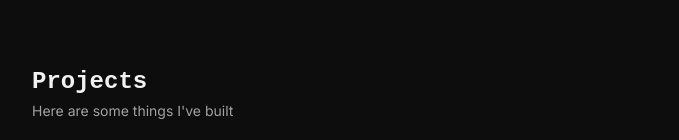
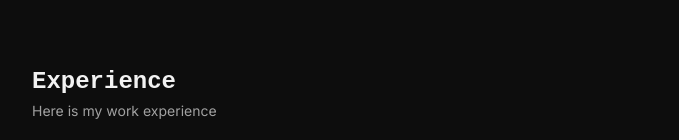
Before and after one commit to Skyyyisthelimitt/Portfolio, a Next.js app: page / in a window 1280 px wide. Shown: the part 660-800 px from the top of the page, without its empty margins (296-975 px from the left). Built offline with nearby package versions, Linux system fonts and the light colour scheme.

Commit message:
feat(page): Add ExperienceSection to main layout
- Integrated experience section between social links and projects

```diff
--- a/src/app/page.tsx
+++ b/src/app/page.tsx
@@ -1,6 +1,7 @@
 import Header from "@/components/Header";
 import HeroSection from "@/components/HeroSection";
 import SocialLinks from "@/components/SocialLinks";
+import ExperienceSection from "@/components/ExperienceSection";
 import ProjectsSection from "@/components/ProjectsSection";
 import TechStack from "@/components/TechStack";
 
@@ -12,6 +13,7 @@ export default function Home() {
       <main className="container pb-16">
         <HeroSection />
         <SocialLinks />
+        <ExperienceSection />
         <ProjectsSection />
         <TechStack />
       </main>
```
